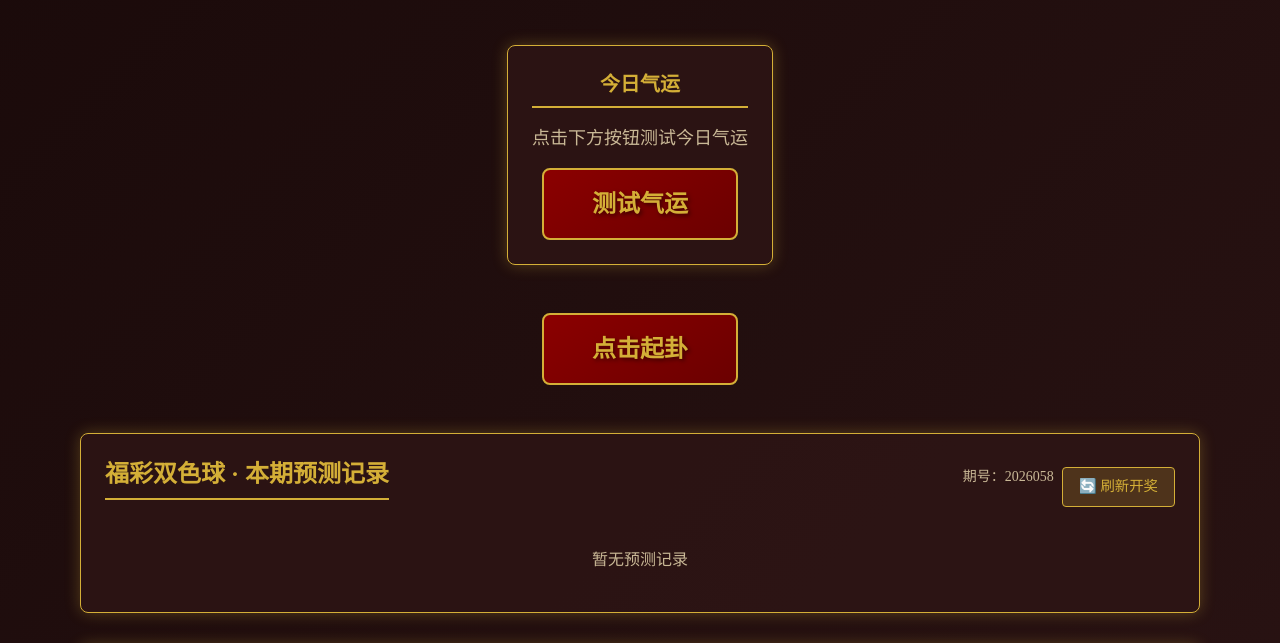
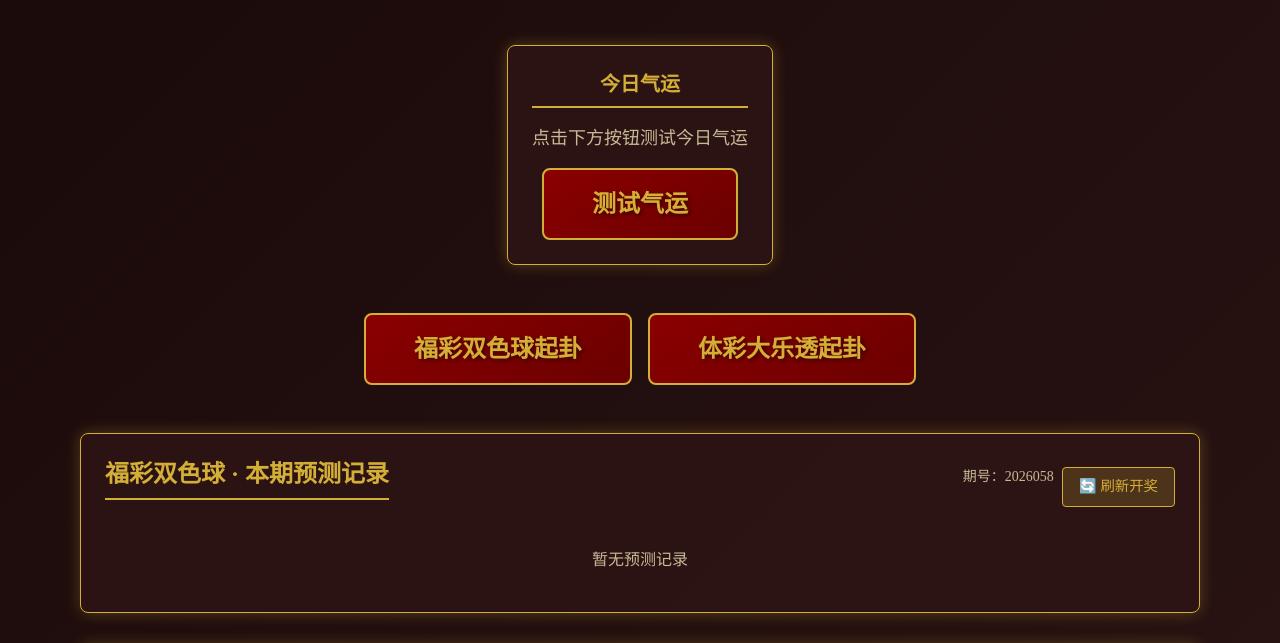
Before and after one commit to PeiOrange888/meihua-lottery, a plain HTML site: page index.html in a window 1280 px wide. Shown: the part 127-770 px from the top of the page. Drawn offline with nearby package versions, Linux system fonts and the light colour scheme; some packages are replaced by stand-ins of ours; no server answers; a script that the page names is missing.

Commit message:
分离起卦功能：福彩双色球和体彩大乐透分开起卦

```diff
--- a/index.html
+++ b/index.html
@@ -281,9 +281,14 @@
 
         <!-- 起卦按钮区 -->
         <section class="text-center mb-12">
-            <button id="qiguaBtn" class="btn-qigua rounded-lg" onclick="qiGua()">
-                点击起卦
-            </button>
+            <div class="flex flex-col sm:flex-row gap-4 justify-center">
+                <button id="qiguaBtnSSQ" class="btn-qigua rounded-lg" onclick="qiGuaSSQ()">
+                    福彩双色球起卦
+                </button>
+                <button id="qiguaBtnDLT" class="btn-qigua rounded-lg" onclick="qiGuaDLT()">
+                    体彩大乐透起卦
+                </button>
+            </div>
             <p id="timeDisplay" class="mt-4 text-[var(--text-secondary)] text-sm"></p>
         </section>
 
@@ -1464,7 +1469,7 @@
         }
 
         // 修改主函数，保存预测记录
-        async function qiGua() {
+        async function qiGuaSSQ() {
             incrementQiguaCount();
             const guaInfo = calculateGua();
             const lottery = generateLottery(guaInfo);
@@ -1473,21 +1478,28 @@
 
             renderBalls('redBalls', lottery.redBalls, 'red');
             renderBalls('blueBalls', [lottery.blueBall], 'blue');
+
+            renderGuaInfo('guaInfoShuangse', guaInfo);
+            renderDetail('detailShuangse', guaInfo, lottery, 'shuangse');
+
+            await savePrediction('ssq', lottery);
+            renderPredictions('ssq');
+        }
+
+        async function qiGuaDLT() {
+            incrementQiguaCount();
+            const guaInfo = calculateGua();
+            const lottery = generateLottery(guaInfo);
+
+            document.getElementById('resultSection').classList.remove('hidden');
+
             renderBalls('frontBalls', lottery.frontBalls, 'red');
             renderBalls('backBalls', lottery.backBalls, 'blue');
 
-            renderGuaInfo('guaInfoShuangse', guaInfo);
             renderGuaInfo('guaInfoDale', guaInfo);
-
-            renderDetail('detailShuangse', guaInfo, lottery, 'shuangse');
             renderDetail('detailDale', guaInfo, lottery, 'dale');
 
-            // 保存预测记录（等待保存完成）
-            await savePrediction('ssq', lottery);
             await savePrediction('dlt', lottery);
-
-            // 刷新展示
-            renderPredictions('ssq');
             renderPredictions('dlt');
         }
 
```
Also changed, not shown: README.md.
